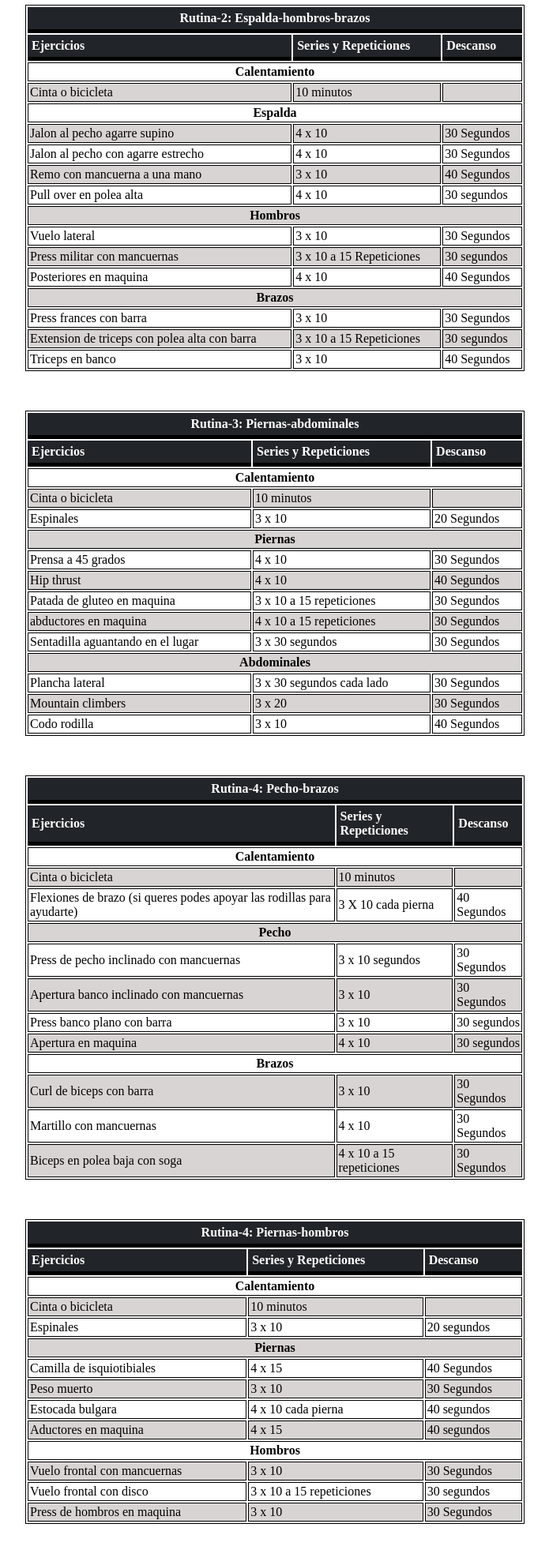
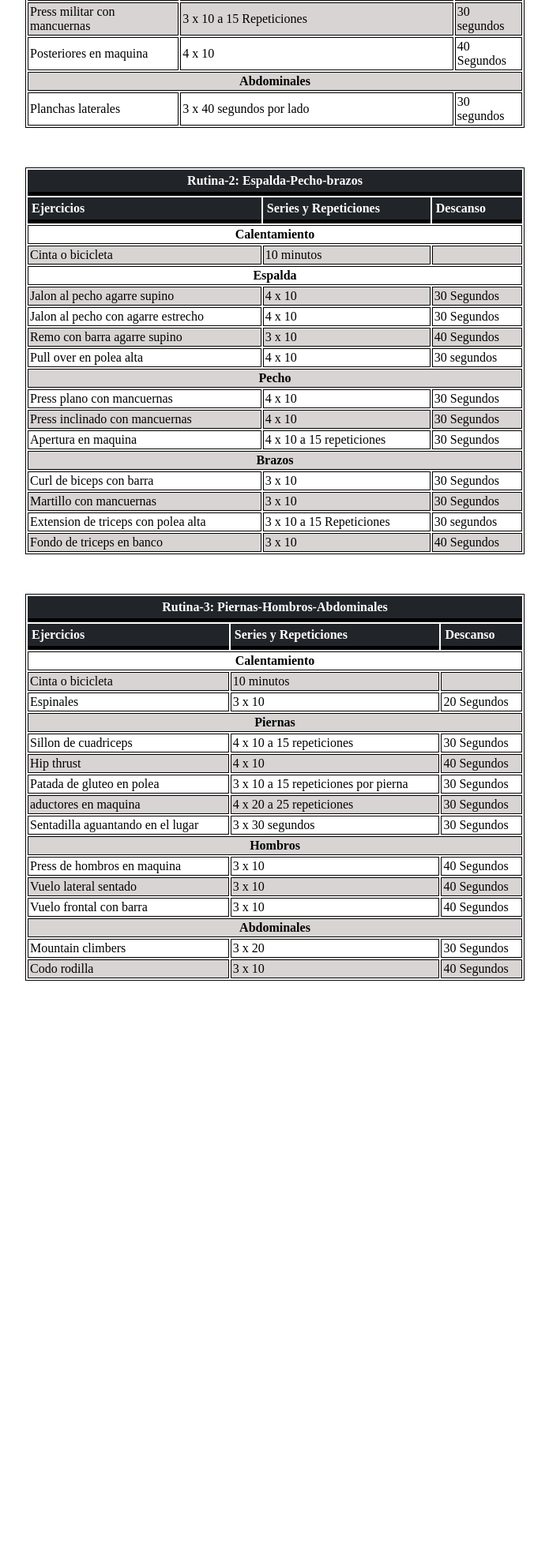
Before and after one commit to GabrielSosa1/Rutinaamerica, a plain HTML site: page index.html in a window 1280 px wide. Shown: the part 801-2764 px from the top of the page at 79% size, without its empty margins (317-1012 px from the left). After the commit the page ends 2076 px from the top, so only its background shows below. Drawn offline with Linux system fonts and the light colour scheme.

Commit message:
america-3

```diff
--- a/index.html
+++ b/index.html
@@ -28,23 +28,15 @@
                         </tr>
                         <tr>
                             <td>RUTINA-1</td>
-                            <td>Piernas-Abdominales</td>
+                            <td>Piernas-Hombros-Abdominales</td>
                         </tr>
                         <tr>
                             <td>RUTINA-2</td>
-                            <td>Espalda-hombros-brazos</td>
+                            <td>Espalda-Pecho-brazos</td>
                         </tr>
                         <tr>
                             <td>RUTINA-3</td>
-                            <td>Piernas-Abdominales</td>
-                        </tr>
-                        <tr>
-                            <td>RUTINA-4</td>
-                            <td>Pecho-brazos</td>
-                        </tr>
-                        <tr>
-                            <td>RUTINA-5</td>
-                            <td>Piernas-hombros</td>
+                            <td>Piernas-Hombros-Abdominales</td>
                         </tr>
                     </tbody>
                 </table>
@@ -53,7 +45,7 @@
                 <table>
                     <tbody>
                         <tr class="entreno-2">
-                            <th colspan="3">Rutina-1: Piernas-Abdominales</th>
+                            <th colspan="3">Rutina-1: Piernas-Hombros-Abdominales</th>
                         </tr>
                         <tr>
                             <th>Ejercicios</th>
@@ -82,13 +74,13 @@
                             <td>40 Segundos</td>
                         </tr>
                         <tr>
-                            <td>Sentadilla</td>
-                            <td>3 x 10</td>
-                            <td>30 Segundos</td>
+                            <td>Sentadilla + Estocada en el lugar</td>
+                            <td>4 x 10 (cada serie son 10 sentadillas y 10 estocadas por pierna)</td>
+                            <td>40 Segundos</td>
                         </tr>
                         <tr>
-                            <td>Estocada fija</td>
-                            <td>4 x 10 cada pierna</td>
+                            <td>Prensa a 45 grados</td>
+                            <td>4 x 15</td>
                             <td>40 segundos</td>
                         </tr>
                         <tr>
@@ -97,21 +89,34 @@
                             <td>40 segundos</td>
                         </tr>
                         <tr>
+                            <td>Maquina de abductores</td>
+                            <td>4 x 15 a 20 repeticiones</td>
+                            <td>40 segundos</td>
+                        </tr>
+                        <tr>
+                            <td class="entreno-2" colspan="3"><strong>Hombros</strong></td>
+                        </tr>
+                        <tr>
+                            <td>Vuelo lateral</td>
+                            <td>3 x 10</td>
+                            <td>30 Segundos</td>
+                        </tr>
+                        <tr>
+                            <td>Press militar con mancuernas</td>
+                            <td>3 x 10 a 15 Repeticiones</td>
+                            <td>30 segundos</td>
+                        </tr>
+                        <tr>
+                            <td>Posteriores en maquina</td>
+                            <td>4 x 10</td>
+                            <td>40 Segundos</td>
+                        </tr>
+                        <tr>
                             <td class="entreno-2" colspan="3"><strong>Abdominales</strong></td>
                         </tr>
                         <tr>
-                            <td>Elevacion de piernas acostada</td>
-                            <td>3 x 10</td>
-                            <td>15 Segundos</td>
-                        </tr>
-                        <tr>
-                            <td>Pata en tijera</td>
-                            <td>3 x 20 (10 por cada lado)</td>
-                            <td>30 Segundos</td>
-                        </tr>
-                        <tr>
-                            <td>Plancha</td>
-                            <td>3 x 30 segundos</td>
+                            <td>Planchas laterales</td>
+                            <td>3 x 40 segundos por lado</td>
                             <td>30 segundos</td>
                         </tr>
                     </tbody>
@@ -121,7 +126,7 @@
                 <table>
                     <tbody>
                         <tr class="entreno-3">
-                            <th colspan="3">Rutina-2: Espalda-hombros-brazos</th>
+                            <th colspan="3">Rutina-2: Espalda-Pecho-brazos</th>
                         </tr>
                         <tr>
                             <th>Ejercicios</th>
@@ -150,7 +155,7 @@
                             <td>30 Segundos</td>
                         </tr>
                         <tr>
-                            <td>Remo con mancuerna a una mano</td>
+                            <td>Remo con barra agarre supino</td>
                             <td>3 x 10</td>
                             <td>40 Segundos</td>
                         </tr>
@@ -160,38 +165,43 @@
                             <td>30 segundos</td>
                         </tr>
                         <tr>
-                            <td class="entreno-3" colspan="3"><strong>Hombros</strong></td>
+                            <td class="entreno-3" colspan="3"><strong>Pecho</strong></td>
                         </tr>
                         <tr>
-                            <td>Vuelo lateral</td>
-                            <td>3 x 10</td>
+                            <td>Press plano con mancuernas</td>
+                            <td>4 x 10</td>
                             <td>30 Segundos</td>
                         </tr>
                         <tr>
-                            <td>Press militar con mancuernas</td>
-                            <td>3 x 10 a 15 Repeticiones</td>
-                            <td>30 segundos</td>
+                            <td>Press inclinado con mancuernas</td>
+                            <td>4 x 10</td>
+                            <td>30 Segundos</td>
                         </tr>
                         <tr>
-                            <td>Posteriores en maquina</td>
-                            <td>4 x 10</td>
-                            <td>40 Segundos</td>
+                            <td>Apertura en maquina</td>
+                            <td>4 x 10 a 15 repeticiones</td>
+                            <td>30 Segundos</td>
                         </tr>
                         <tr>
                             <td class="entreno-3" colspan="3"><strong>Brazos</strong></td>
                         </tr>
                         <tr>
-                            <td>Press frances con barra</td>
+                            <td>Curl de biceps con barra</td>
                             <td>3 x 10</td>
                             <td>30 Segundos</td>
                         </tr>
                         <tr>
-                            <td>Extension de triceps con polea alta con barra</td>
+                            <td>Martillo con mancuernas</td>
+                            <td>3 x 10</td>
+                            <td>30 Segundos</td>
+                        </tr>
+                        <tr>
+                            <td>Extension de triceps con polea alta</td>
                             <td>3 x 10 a 15 Repeticiones</td>
                             <td>30 segundos</td>
                         </tr>
                         <tr>
-                            <td>Triceps en banco</td>
+                            <td>Fondo de triceps en banco</td>
                             <td>3 x 10</td>
                             <td>40 Segundos</td>
                         </tr>
@@ -203,7 +213,7 @@
                 <table>
                     <tbody>
                         <tr class="entreno-4">
-                            <th colspan="3">Rutina-3: Piernas-abdominales</th>
+                            <th colspan="3">Rutina-3: Piernas-Hombros-Abdominales</th>
                         </tr>
                         <tr>
                             <th>Ejercicios</th>
@@ -227,8 +237,8 @@
                             <td class="entreno-4" colspan="3"><strong>Piernas</strong></td>
                         </tr>
                         <tr>
-                            <td>Prensa a 45 grados</td>
-                            <td>4 x 10</td>
+                            <td>Sillon de cuadriceps</td>
+                            <td>4 x 10 a 15 repeticiones</td>
                             <td>30 Segundos</td>
                         </tr>
                         <tr>
@@ -237,13 +247,13 @@
                             <td>40 Segundos</td>
                         </tr>
                         <tr>
-                            <td>Patada de gluteo en maquina</td>
-                            <td>3 x 10 a 15 repeticiones</td>
+                            <td>Patada de gluteo en polea</td>
+                            <td>3 x 10 a 15 repeticiones por pierna</td>
                             <td>30 Segundos</td>
                         </tr>
                         <tr>
-                            <td>abductores en maquina</td>
-                            <td>4 x 10 a 15 repeticiones</td>
+                            <td>aductores en maquina</td>
+                            <td>4 x 20 a 25 repeticiones</td>
                             <td>30 Segundos</td>
                         </tr>
                         <tr>
@@ -252,12 +262,25 @@
                             <td>30 Segundos</td>
                         </tr>
                         <tr>
-                            <td class="entreno-4" colspan="3"><strong>Abdominales</strong></td>
+                            <td class="entreno-4" colspan="3"><strong>Hombros</strong></td>
                         </tr>
                         <tr>
-                            <td>Plancha lateral</td>
-                            <td>3 x 30 segundos cada lado</td>
-                            <td>30 Segundos</td>
+                            <td>Press de hombros en maquina</td>
+                            <td>3 x 10</td>
+                            <td>40 Segundos</td>
+                        </tr>
+                        <tr>
+                            <td>Vuelo lateral sentado</td>
+                            <td>3 x 10</td>
+                            <td>40 Segundos</td>
+                        </tr>
+                        <tr>
+                            <td>Vuelo frontal con barra</td>
+                            <td>3 x 10</td>
+                            <td>40 Segundos</td>
+                        </tr>
+                        <tr>
+                            <td class="entreno-4" colspan="3"><strong>Abdominales</strong></td>
                         </tr>
                         <tr>
                             <td>Mountain climbers</td>
@@ -272,142 +295,6 @@
                     </tbody>
                 </table>
             </div>
-            <div data-aos="zoom-in" data-aos-duration="1000" class="tabla-5">
-                <table>
-                    <tbody>
-                        <tr class="entreno-5">
-                            <th colspan="3">Rutina-4: Pecho-brazos</th>
-                        </tr>
-                        <tr>
-                            <th>Ejercicios</th>
-                            <th>Series y Repeticiones</th>
-                            <th>Descanso</th>
-                        </tr>
-                        <tr>
-                            <td class="entreno-5" colspan="3"><strong>Calentamiento</strong></td>
-                        </tr>
-                        <tr>
-                            <td>Cinta o bicicleta</td>
-                            <td>10 minutos</td>
-                            <td></td>
-                        </tr>
-                        <tr>
-                            <td>Flexiones de brazo (si queres podes apoyar las rodillas para ayudarte)</td>
-                            <td>3 X 10 cada pierna</td>
-                            <td>40 Segundos</td>
-                        </tr>
-                        <tr>
-                            <td class="entreno-5" colspan="3"><strong>Pecho</strong></td>
-                        </tr>
-                        <tr>
-                            <td>Press de pecho inclinado con mancuernas</td>
-                            <td>3 x 10 segundos </td>
-                            <td>30 Segundos</td>
-                        </tr>
-                        <tr>
-                            <td>Apertura banco inclinado con mancuernas </td>
-                            <td>3 x 10</td>
-                            <td>30 Segundos</td>
-                        </tr>
-                        <tr>
-                            <td>Press banco plano con barra</td>
-                            <td>3 x 10</td>
-                            <td>30 segundos</td>
-                        </tr>
-                        <tr>
-                            <td>Apertura en maquina</td>
-                            <td>4 x 10</td>
-                            <td>30 segundos</td>
-                        </tr>
-                        <tr>
-                            <td class="entreno-5" colspan="3"><strong>Brazos</strong></td>
-                        </tr>
-                        <tr>
-                            <td>Curl de biceps con barra</td>
-                            <td>3 x 10</td>
-                            <td>30 Segundos</td>
-                        </tr>
-                        <tr>
-                            <td>Martillo con mancuernas</td>
-                            <td>4 x 10</td>
-                            <td>30 Segundos</td>
-                        </tr>
-                        <tr>
-                            <td>Biceps en polea baja con soga</td>
-                            <td>4 x 10 a 15 repeticiones</td>
-                            <td>30 Segundos</td>
-                        </tr>
-                    </tbody>
-                </table>
-            </div>
-            <div data-aos="zoom-in" data-aos-duration="1000" class="tabla-2">
-                <table>
-                    <tbody>
-                        <tr class="entreno-2">
-                            <th colspan="3">Rutina-4: Piernas-hombros</th>
-                        </tr>
-                        <tr>
-                            <th>Ejercicios</th>
-                            <th>Series y Repeticiones</th>
-                            <th>Descanso</th>
-                        </tr>
-                        <tr>
-                            <td class="entreno-2" colspan="3"><strong>Calentamiento</strong></td>
-                        </tr>
-                        <tr>
-                            <td>Cinta o bicicleta</td>
-                            <td>10 minutos</td>
-                            <td></td>
-                        </tr>
-                        <tr>
-                            <td>Espinales</td>
-                            <td>3 x 10</td>
-                            <td>20 segundos</td>
-                        </tr>
-                        <tr>
-                            <td class="entreno-2" colspan="3"><strong>Piernas</strong></td>
-                        </tr>
-                        <tr>
-                            <td>Camilla de isquiotibiales</td>
-                            <td>4 x 15</td>
-                            <td>40 Segundos</td>
-                        </tr>
-                        <tr>
-                            <td>Peso muerto</td>
-                            <td>3 x 10</td>
-                            <td>30 Segundos</td>
-                        </tr>
-                        <tr>
-                            <td>Estocada bulgara</td>
-                            <td>4 x 10 cada pierna</td>
-                            <td>40 segundos</td>
-                        </tr>
-                        <tr>
-                            <td>Aductores en maquina</td>
-                            <td>4 x 15</td>
-                            <td>40 segundos</td>
-                        </tr>
-                        <tr>
-                            <td class="entreno-2" colspan="3"><strong>Hombros</strong></td>
-                        </tr>
-                        <tr>
-                            <td>Vuelo frontal con mancuernas</td>
-                            <td>3 x 10</td>
-                            <td>30 Segundos</td>
-                        </tr>
-                        <tr>
-                            <td>Vuelo frontal con disco</td>
-                            <td>3 x 10 a 15 repeticiones</td>
-                            <td>30 segundos</td>
-                        </tr>
-                        <tr>
-                            <td>Press de hombros en maquina</td>
-                            <td>3 x 10</td>
-                            <td>30 Segundos</td>
-                        </tr>
-                    </tbody>
-                </table>
-            </div>
         </section>
     </main>
 </body>
```
